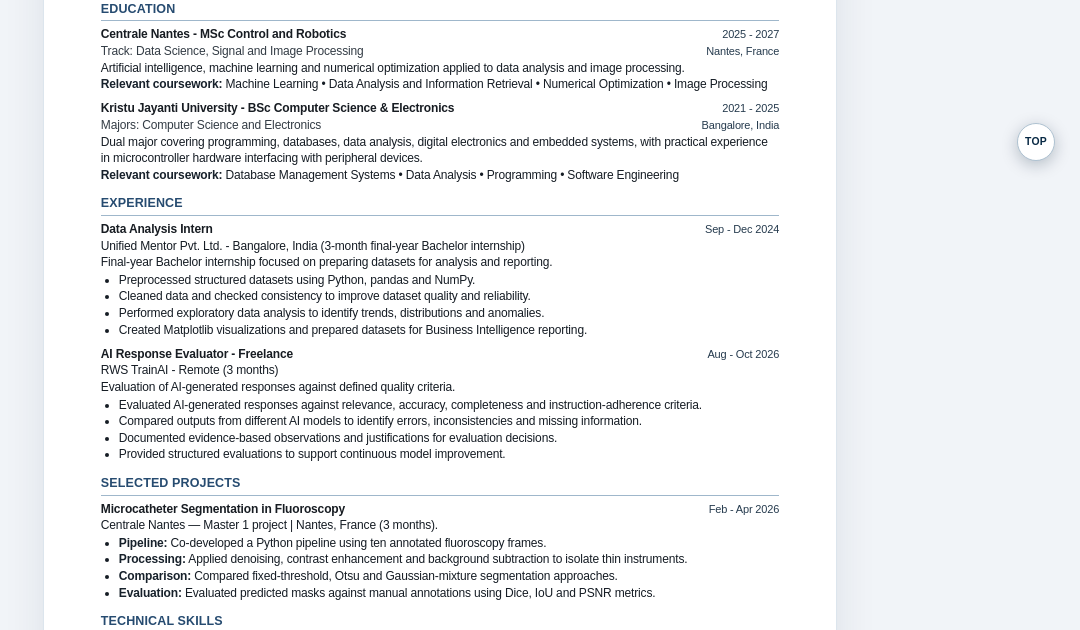
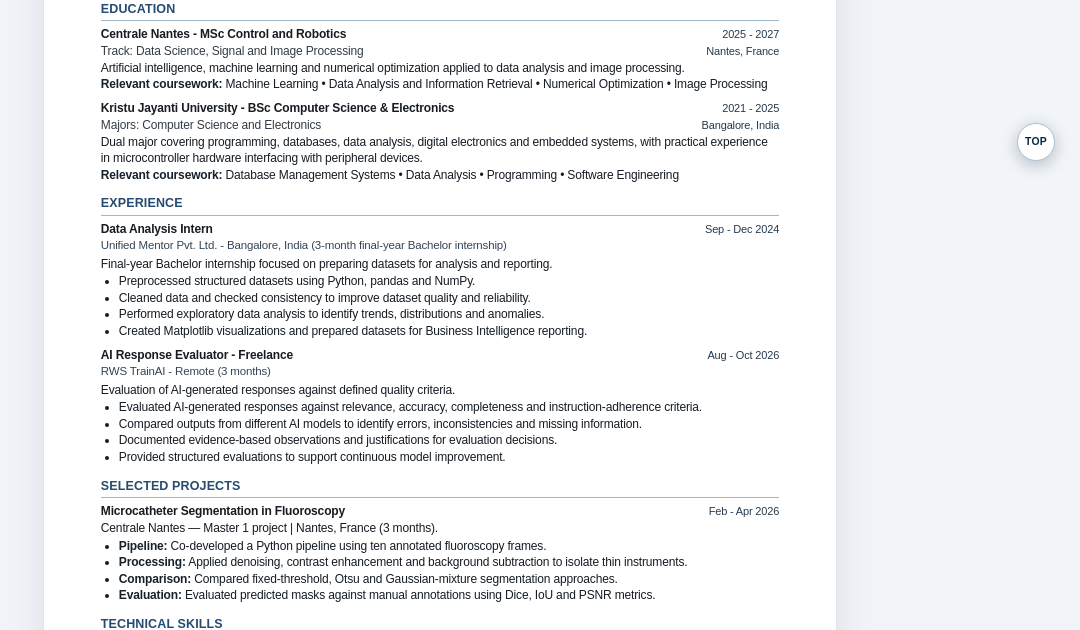
Before and after one commit to denoskume/portfolio, a PHP site: page / in a window 1280 px wide, after a click on "CV". Shown: the part 609-1239 px from the top of the page, without its empty margins (200-1280 px from the left). Run offline with PHP 8.4, Linux system fonts and the light colour scheme; some web fonts are replaced.

Commit message:
style(cv): distinguish experience affiliation without adding excessive spacing

```diff
--- a/harvard-cv.css
+++ b/harvard-cv.css
@@ -157,6 +157,12 @@
   color: #333c45;
   min-width: 0;
 }
+#resume .resume-harvard .cv-affiliation {
+  color: #334556;
+  font: 400 11.5px/1.38 Arial, Helvetica, sans-serif;
+  margin: 0 0 2px;
+}
+
 #resume .resume-harvard .cv-location {
   color: #263b4e;
   flex: 0 0 auto;
```
